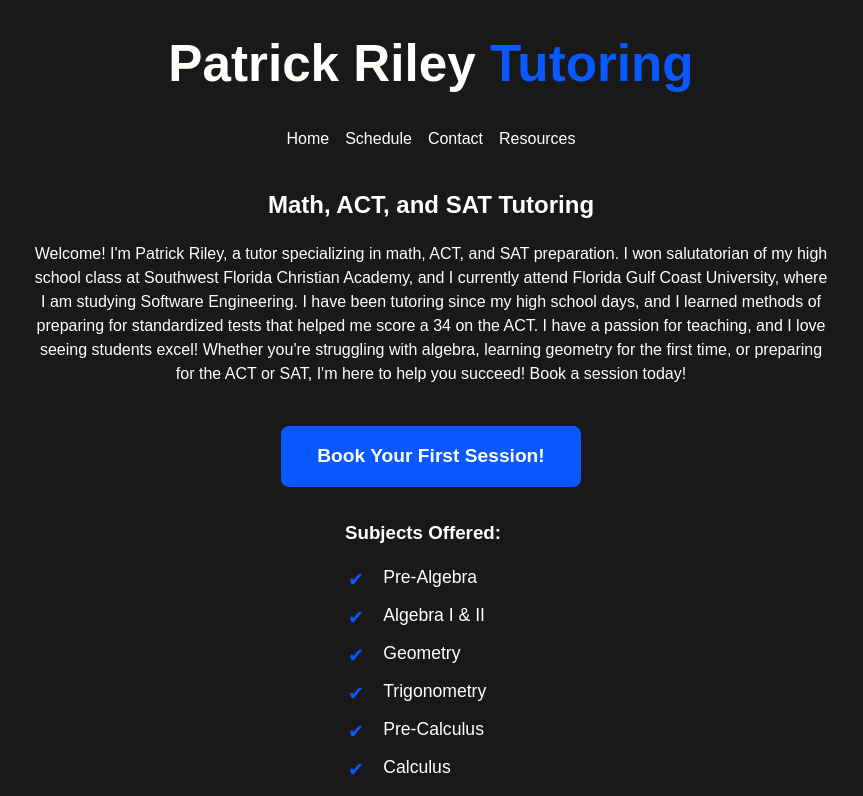
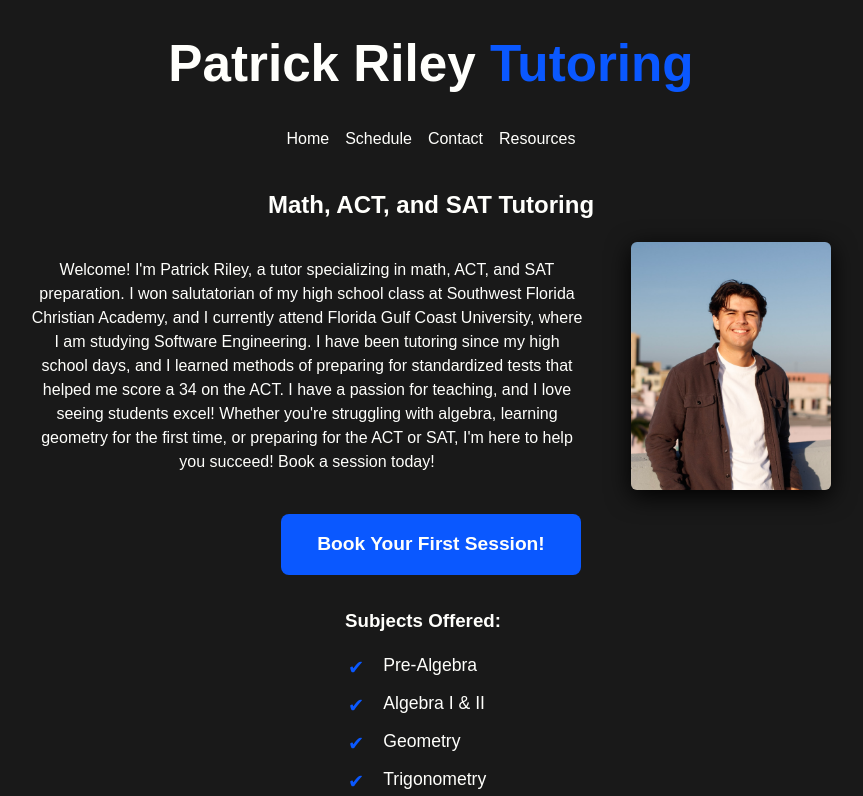
Before and after one commit to patrickriley1/tutoring, a React (Vite) app: page / in a window 1280 px wide. Shown: the top 796 px of the page, without its empty margins (209-1072 px from the left). Built offline with nearby package versions, Linux system fonts and the light colour scheme.

Commit message:
added photo

```diff
--- a/src/App.jsx
+++ b/src/App.jsx
@@ -4,17 +4,22 @@
 import { BrowserRouter as Router, Routes, Route, Link } from 'react-router-dom';
 import { colors } from '@mui/material'
 import Schedule from "./schedule";
+import Patrick from "./Patrick.JPG";
+import Patrick1 from "./Patrick1.JPG";
 
 function Home() {
   return (
     <main style={{ padding: '0 0', textAlign: 'center' }}>
-      <h2 style={{color: '#FFFFFC'}}>Math, ACT, and SAT Tutoring</h2>
-      <p style={{ color: '#FFFFFC' }}>
-        Welcome! I'm Patrick Riley, a tutor specializing in math, ACT, and SAT preparation.
-        I won salutatorian of my high school class at Southwest Florida Christian Academy, and I currently attend Florida Gulf Coast University, where I am studying Software Engineering.
-        I have been tutoring since my high school days, and I learned methods of preparing for standardized tests that helped me score a 34 on the ACT.
-        I have a passion for teaching, and I love seeing students excel! Whether you're struggling with algebra, learning geometry for the first time, or preparing for the ACT or SAT, I'm here to help you succeed! Book a session today!
-      </p>
+      <h2 style={{ color: '#FFFFFC' }}>Math, ACT, and SAT Tutoring</h2>
+      <div style={{ display: "flex", alignContent : "center", justifyContent: "center", margin: "0 auto", gap: '16px' }}>
+        <p style={{ color: '#FFFFFC'}}>
+          Welcome! I'm Patrick Riley, a tutor specializing in math, ACT, and SAT preparation.
+          I won salutatorian of my high school class at Southwest Florida Christian Academy, and I currently attend Florida Gulf Coast University, where I am studying Software Engineering.
+          I have been tutoring since my high school days, and I learned methods of preparing for standardized tests that helped me score a 34 on the ACT.
+          I have a passion for teaching, and I love seeing students excel! Whether you're struggling with algebra, learning geometry for the first time, or preparing for the ACT or SAT, I'm here to help you succeed! Book a session today!
+        </p>
+        <img src={Patrick1} alt="Photo of me" id="photoPatrick" />
+      </div>
       <a
         className="cta-btn"
         href="/schedule"
--- a/src/index.css
+++ b/src/index.css
@@ -140,3 +140,12 @@
     align-items: center;
   }
 }
+
+img {
+  max-width: 200px;
+  height: auto;
+  border-radius: 6px;
+  box-shadow: 0 6px 24px rgba(0,0,0,1);
+  margin-left: 32px;
+  object-fit: cover;
+}
```
Also changed, not shown: src/Patrick.JPG (added), src/Patrick1.JPG (added).
